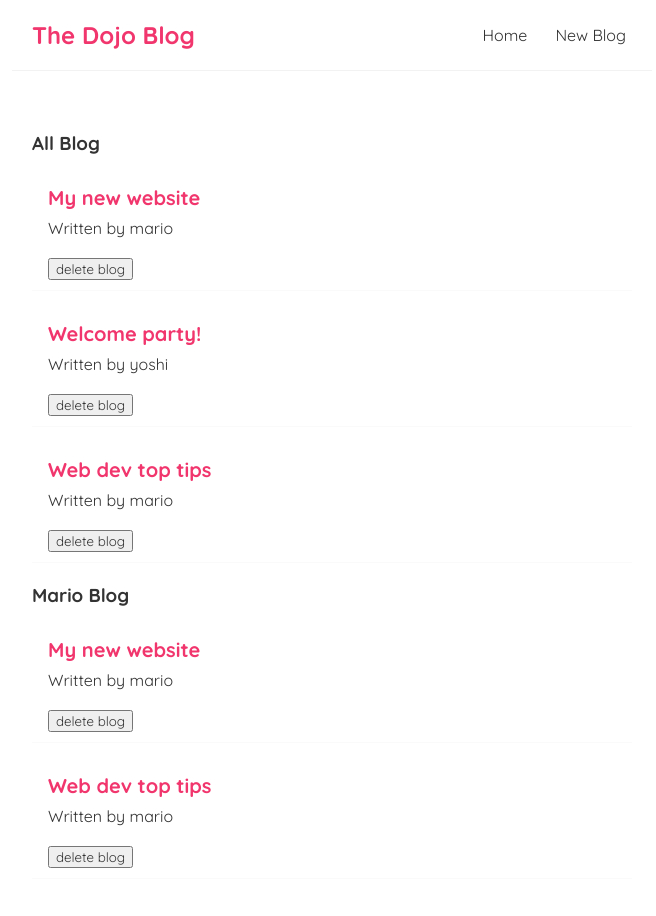
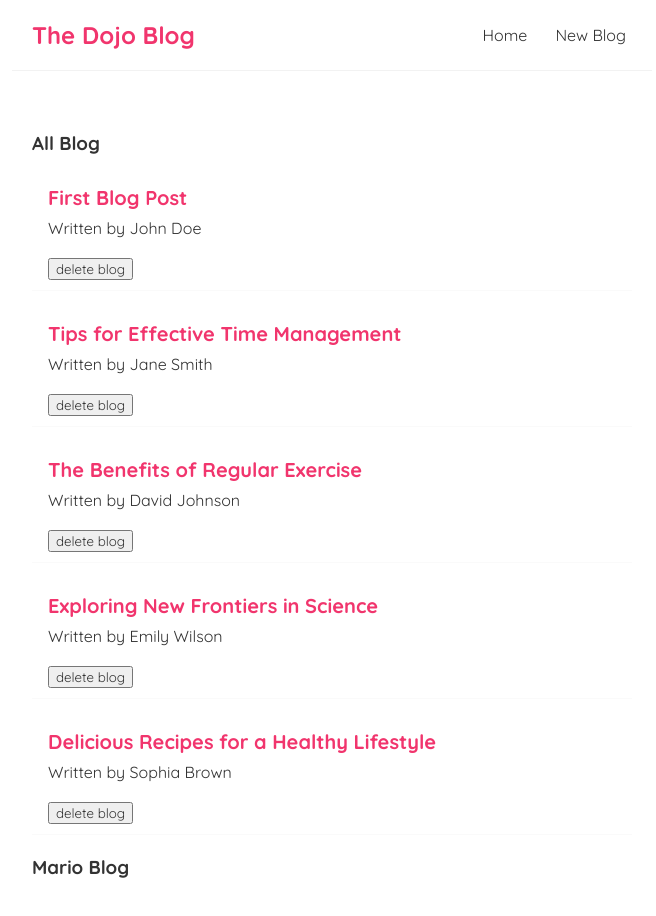
Before and after one commit to Erfanhosseini98/learn-react, a React (Vite) app: page / in a window 1280 px wide. Shown: the top 916 px of the page, without its empty margins (308-964 px from the left). Built offline with nearby package versions, Linux system fonts and the light colour scheme; data requests are answered from the project's data file.

Commit message:
fetch data from json server and show in app

```diff
--- a/src/Home.jsx
+++ b/src/Home.jsx
@@ -3,11 +3,7 @@
 
 const Home = () => {
 
-    const [blogs, setBlogs] = useState([
-        { title: 'My new website', body: 'lorem ipsum...', author: 'mario', id: 1 },
-        { title: 'Welcome party!', body: 'lorem ipsum...', author: 'yoshi', id: 2 },
-        { title: 'Web dev top tips', body: 'lorem ipsum...', author: 'mario', id: 3 }
-    ])
+    const [blogs, setBlogs] = useState(null)
 
     const handleDelete = (id) => {
         const newBlogs = blogs.filter(blog => blog.id !== id)
@@ -17,18 +13,18 @@
     useEffect(() => {
         fetch('http://localhost:8000/blogs')
         .then(res => {
-            res.json()
+            return res.json()
         })
-        .then(() => {
-
+        .then(data => {
+            setBlogs(data)
         })
     }, [])
 
     return (
         <>
             <div className="home">
-                <BlogList blogs={blogs} title="All Blog" handleDelete={handleDelete} />
-                <BlogList blogs={blogs.filter((blog) => blog.author === 'mario')} title="Mario Blog" />
+                {blogs && <BlogList blogs={blogs} title="All Blog" handleDelete={handleDelete} />}
+                {blogs &&  <BlogList blogs={blogs.filter((blog) => blog.author === 'mario')} title="Mario Blog" />}
             </div>
         </>
     )
```
